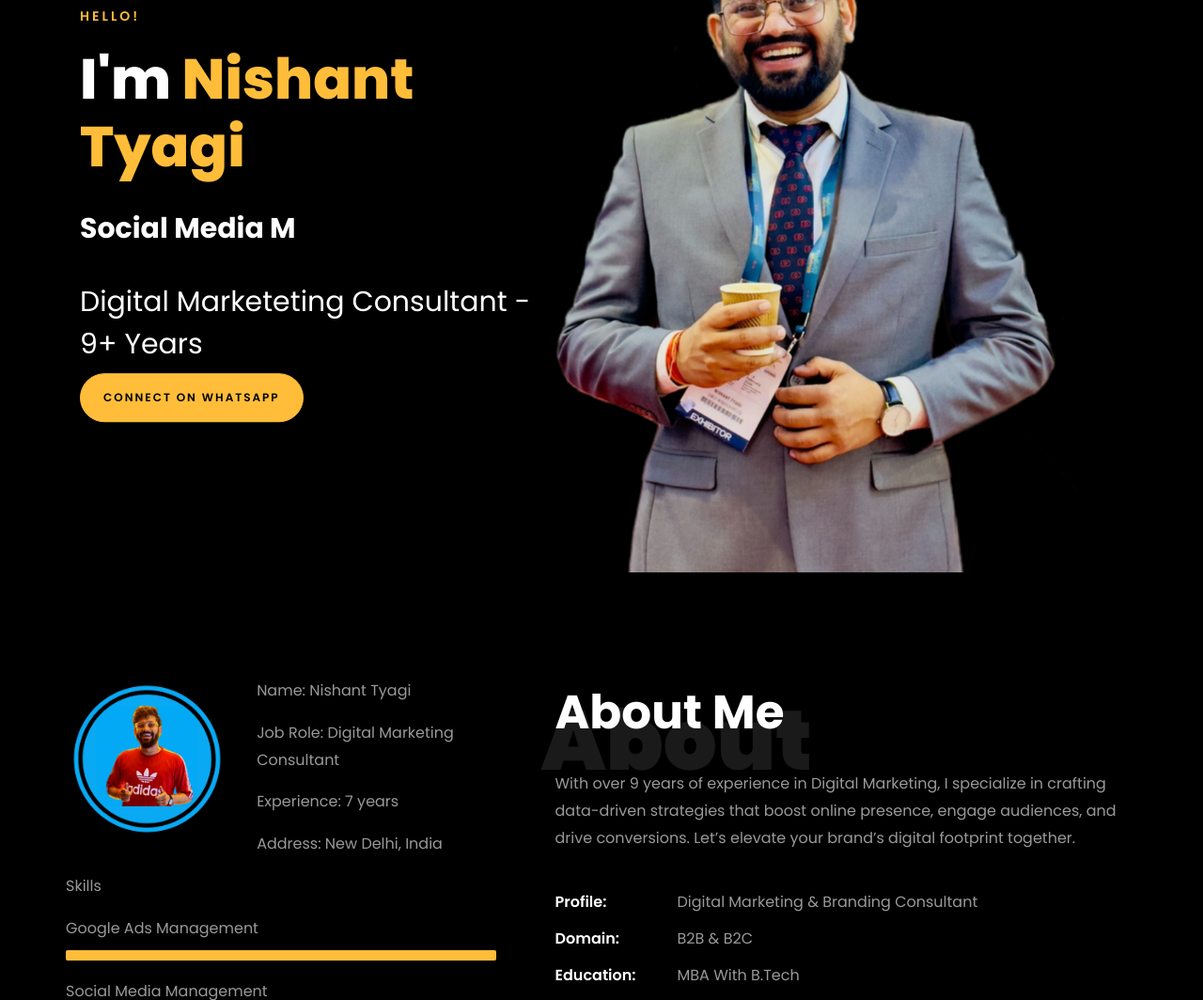
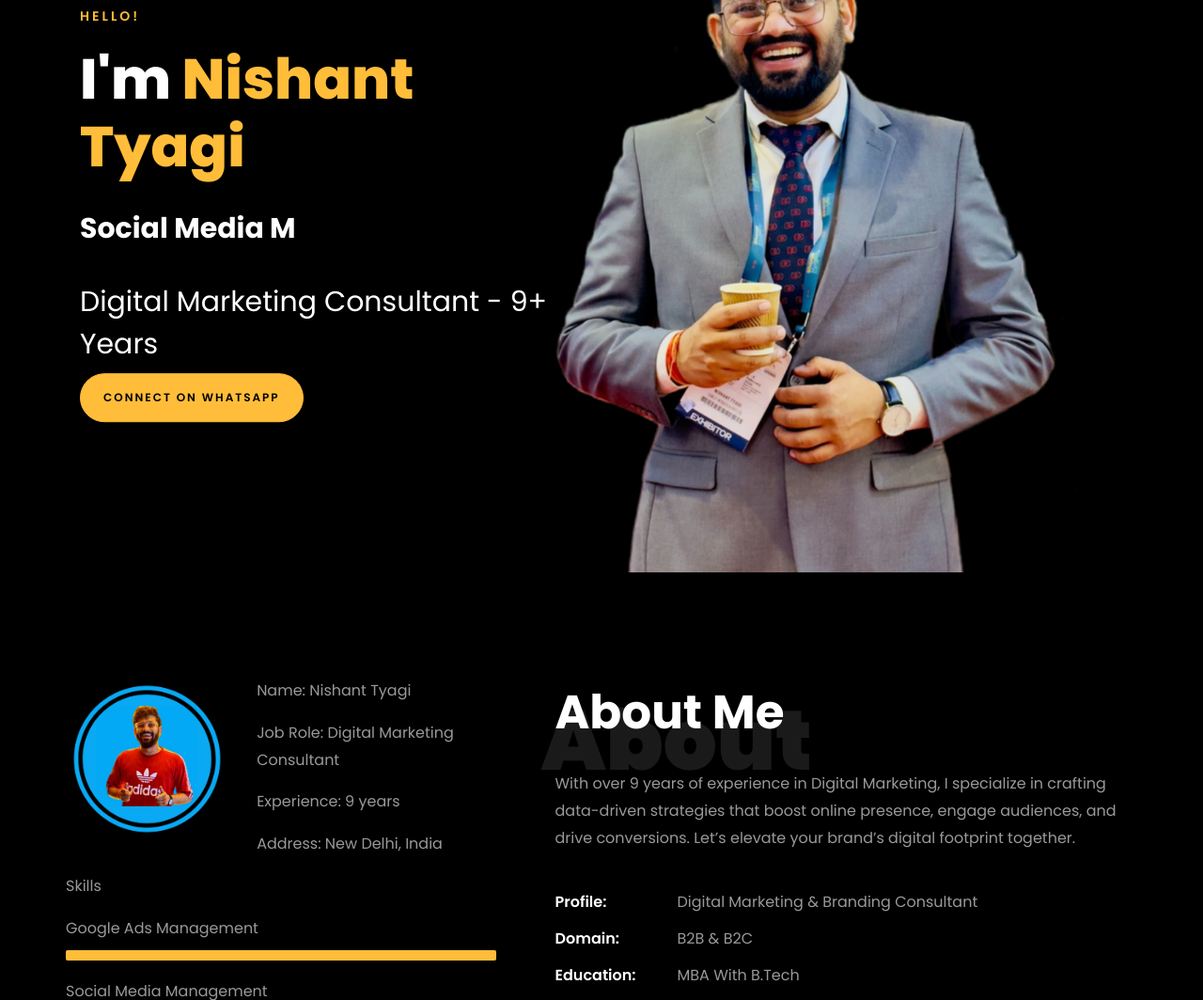
Before and after one commit to nishantkrtyagi/digital-marketing, a plain HTML site: page index.html in a window 1280 px wide. Shown: the part 141-1205 px from the top of the page at 94% size. Drawn offline with Linux system fonts and the light colour scheme; files whose address does not match are found by name.

Commit message:
updating marketeting and 9 years

```diff
--- a/index.html
+++ b/index.html
@@ -150,7 +150,7 @@
 									<br>
 									<br>
 
-									<h2>Digital Marketeting Consultant - 9+ Years</h2>
+									<h2>Digital Marketing Consultant - 9+ Years</h2>
 									<p><a href="https://wa.me/message/7IK5SIDNSQOHM1" class="btn btn-primary py-3 px-4">Connect On WhatsApp </a></p>
 								</div>
 							</div>
@@ -178,7 +178,7 @@
 											<div class="about-info">
 												<p><span class="title-s">Name: </span> <span>Nishant Tyagi</span></p>
 												<p><span class="title-s">Job Role: </span> <span>Digital Marketing Consultant</span></p>
-												<p><span class="title-s">Experience: </span> <span>7 years</span></p>
+												<p><span class="title-s">Experience: </span> <span>9 years</span></p>
 												<p><span class="title-s">Address: </span> <span>New Delhi, India</span></p>
 											</div>
 										</div>
```
